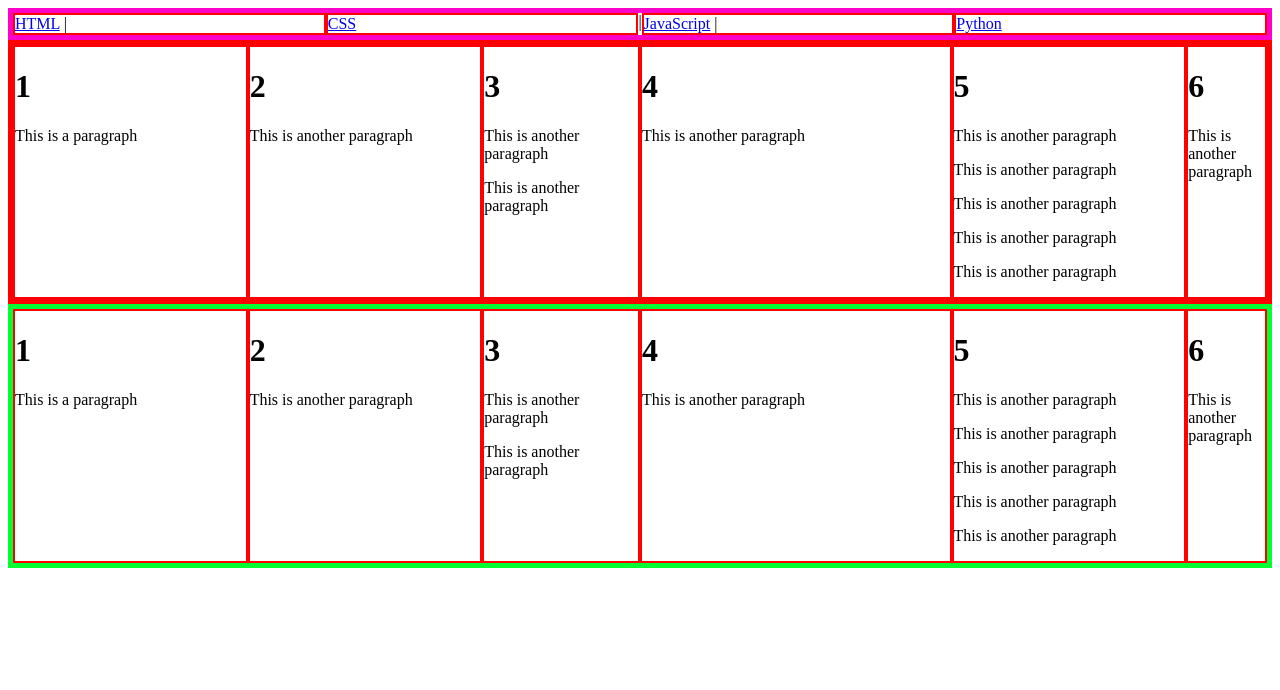
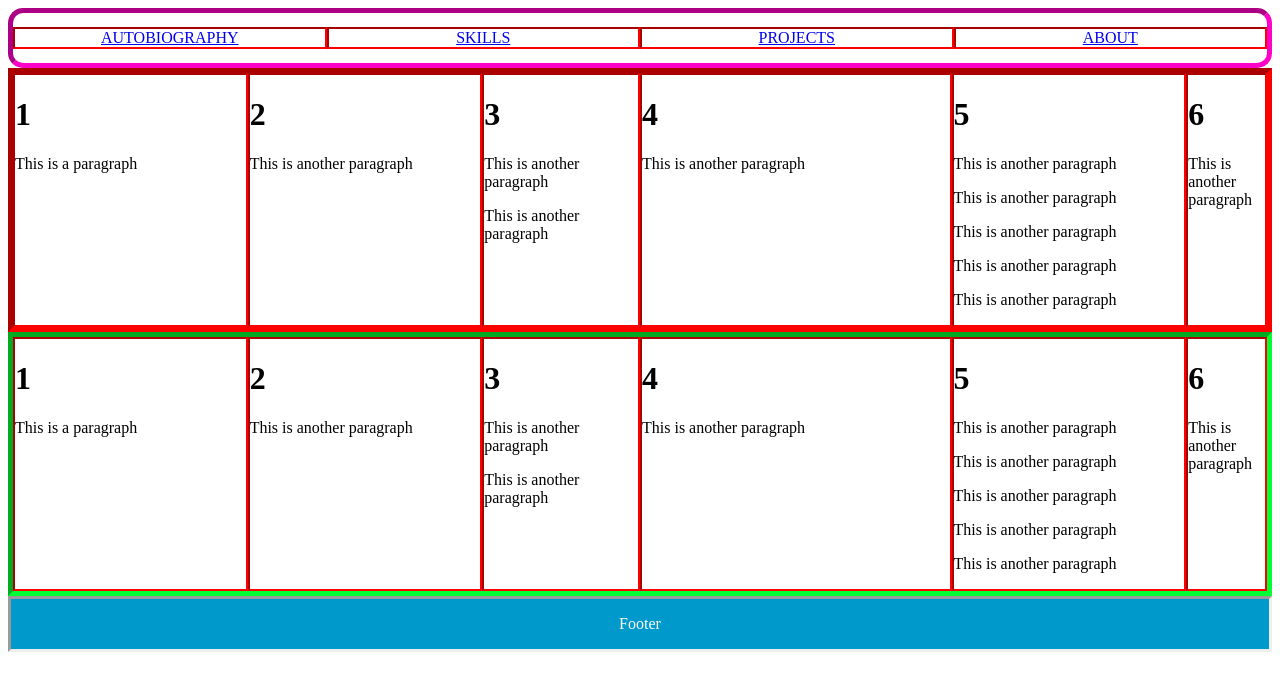
Before and after one commit to CMSC100-Laboratory/exer-02-html-and-css-j-aidylnipas, a plain HTML site: page index.html in a window 1280 px wide. Drawn offline with Linux system fonts and the light colour scheme.

Commit message:
Edit: Header and footer's borders

```diff
--- a/flex.css
+++ b/flex.css
@@ -1,6 +1,6 @@
 .flex-container {
     display: flex;
-    border-style: solid;
+    border-style: inset;
     border-width: 5px;
     border-color: red;
     flex-direction: row;
@@ -8,21 +8,34 @@
 
 .nav_bar {
     display: flex;
-    border-style: solid;
+    grid-area: header;
+    border-style: inset;
     border-width: 5px;
+    border-radius: 15px;
     border-color: rgb(255, 0, 200);
+    height: 50px;
     flex-direction: row;
+    text-align: center;
+    align-items: center;
 }
 
 .flex-container2 {
     display: flex;
-    border-style: solid;
+    border-style: inset;
     border-width: 5px;
     border-color: rgb(0, 255, 51);
     flex-direction: row;
 }
 .flex-item {
-    border-style: solid;
+    border-style: inset;
     border-width: 2px;
     border-color: red;
 }
+
+.footer {
+  grid-area: footer;
+  border-style: inset;
+  background-color: #0099cc;
+  color: #ffffff;
+  text-align: center;
+}
--- a/index.html
+++ b/index.html
@@ -2,26 +2,27 @@
 
 <html>
   <head>
-    <title>Sample Web Page</title>
+    <title>Juzhel Aidyl Nipas</title>
     <link rel="stylesheet" type="text/css" href="flex.css" />
 
   </head>
 
   <body>
-
+    <meta name="viewport" content="width=device-width, initial-scale=10.0">
     <nav>
     <div class="nav_bar" >
+
         <div class="flex-item" style="flex: 1">
-            <a href="/html/">HTML</a> |
+            <a href="/html/">AUTOBIOGRAPHY</a>
         </div>
         <div class="flex-item" style="flex: 1">
-            <a href="/css/">CSS</a>
-        </div>
-    |   <div class="flex-item" style="flex: 1">
-            <a href="/js/">JavaScript</a> |
+            <a href="/css/">SKILLS</a>
         </div>
         <div class="flex-item" style="flex: 1">
-            <a href="/python/">Python</a>
+            <a href="/js/">PROJECTS</a>
+        </div>
+        <div class="flex-item" style="flex: 1">
+            <a href="/python/">ABOUT</a>
         </div>
     </div>
     </nav>
@@ -88,6 +89,7 @@
             <p>This is another paragraph</p>
         </div>
     </div>
+    <div class="footer"><p>Footer</p></div>
   </body>
 
 </html>
```
